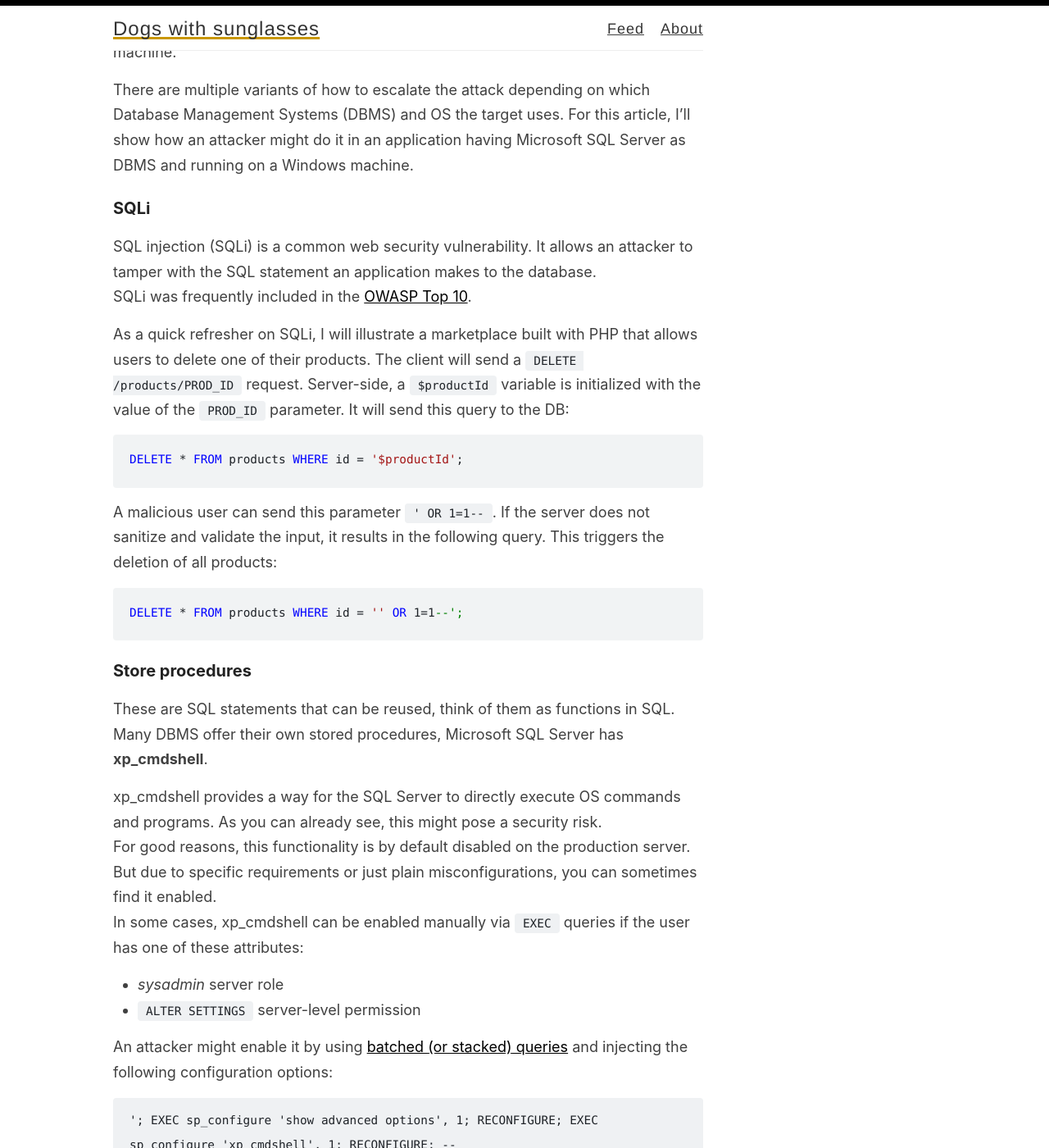
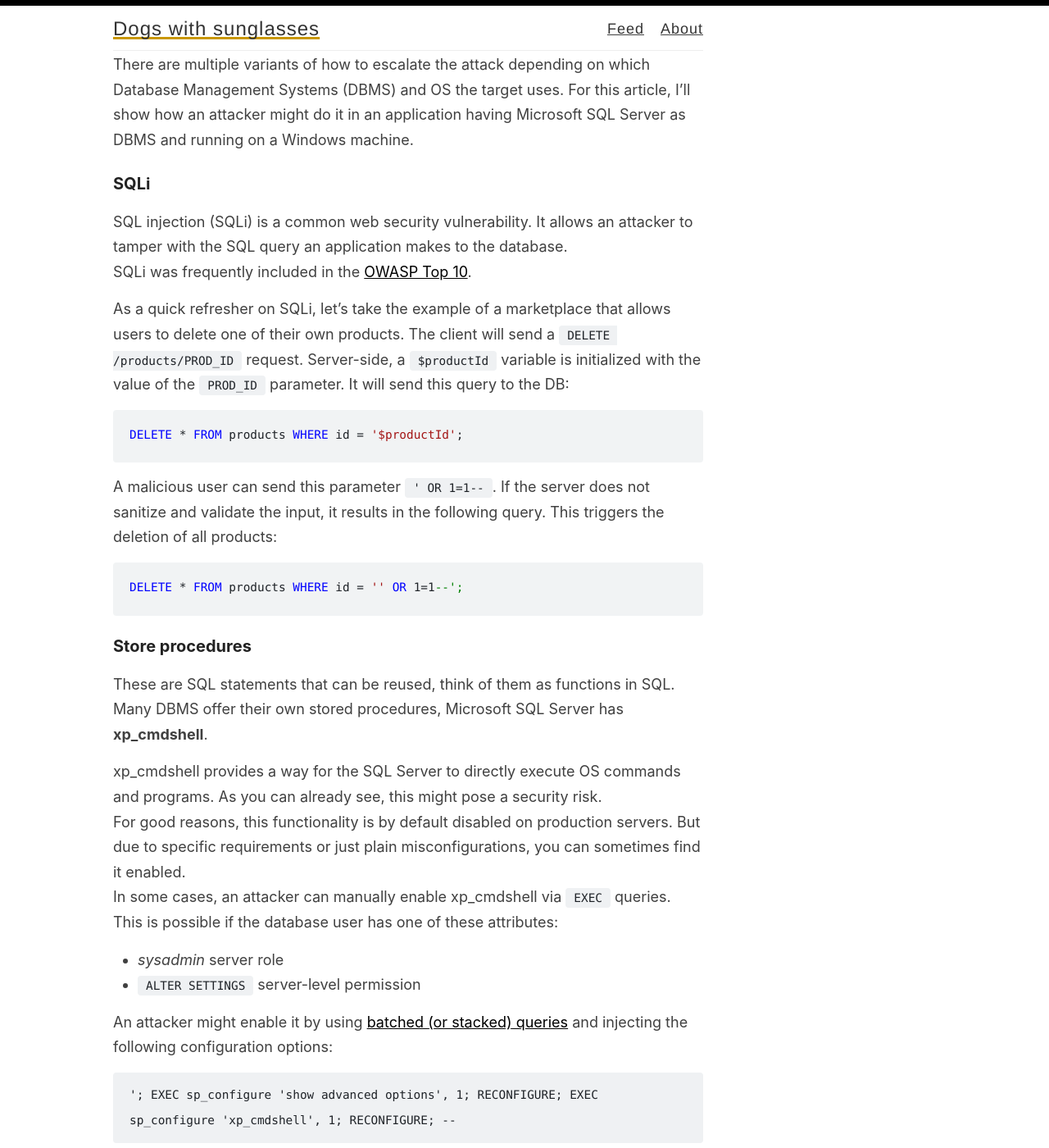
Before and after one commit to panacotar/blog, a Jekyll site: the page built from _posts/2024-01-08-from-SQL-injection-to-remote-code-execution.md, in a window 1280 px wide and 1400 px high, scrolled down 241 px. Shown: the whole window at 82% size. Built offline with Jekyll 4.4.1, drawn with Linux system fonts in a browser that asks for light colours; some of the changed text lies outside the part shown.

Commit message:
Reword article sqli to rce

````diff
--- a/_posts/2024-01-08-from-SQL-injection-to-remote-code-execution.md
+++ b/_posts/2024-01-08-from-SQL-injection-to-remote-code-execution.md
@@ -3,15 +3,15 @@ layout: post
 title: From SQLi to remote code execution
 ---
 
-SQL injection opens the way to data manipulation and theft, but I recently discovered that it can be an attack vector enabling **remote code execution** (RCE). This highly critical vulnerability gives the attacker access to the entire target machine.
+SQL injection opens the way to data manipulation and theft, but I recently discovered that it can be an attack vector enabling **remote code execution** (RCE). This highly critical vulnerability gives the attacker access to the target machine.
 
 There are multiple variants of how to escalate the attack depending on which Database Management Systems (DBMS) and OS the target uses. For this article, I'll show how an attacker might do it in an application having Microsoft SQL Server as DBMS and running on a Windows machine.
 
 ### SQLi
-SQL injection (SQLi) is a common web security vulnerability. It allows an attacker to tamper with the SQL statement an application makes to the database.
+SQL injection (SQLi) is a common web security vulnerability. It allows an attacker to tamper with the SQL query an application makes to the database.
 SQLi was frequently included in the [OWASP Top 10](https://www.owasptopten.org/).
 
-As a quick refresher on SQLi, I will illustrate a marketplace built with PHP that allows users to delete one of their products. The client will send a `DELETE /products/PROD_ID` request. Server-side, a `$productId` variable is initialized with the value of the `PROD_ID` parameter. It will send this query to the DB:
+As a quick refresher on SQLi, let's take the example of a marketplace that allows users to delete one of their own products. The client will send a `DELETE /products/PROD_ID` request. Server-side, a `$productId` variable is initialized with the value of the `PROD_ID` parameter. It will send this query to the DB:
 
 ```sql
 DELETE * FROM products WHERE id = '$productId';
@@ -27,8 +27,8 @@ DELETE * FROM products WHERE id = '' OR 1=1--';
 These are SQL statements that can be reused, think of them as functions in SQL. Many DBMS offer their own stored procedures, Microsoft SQL Server has **xp_cmdshell**.
 
 xp_cmdshell provides a way for the SQL Server to directly execute OS commands and programs. As you can already see, this might pose a security risk.
-For good reasons, this functionality is by default disabled on the production server. But due to specific requirements or just plain misconfigurations, you can sometimes find it enabled.
-In some cases, xp_cmdshell can be enabled manually via `EXEC` queries if the user has one of these attributes:
+For good reasons, this functionality is by default disabled on production servers. But due to specific requirements or just plain misconfigurations, you can sometimes find it enabled.
+In some cases, an attacker can manually enable xp_cmdshell via `EXEC` queries. This is possible if the database user has one of these attributes:
 - *sysadmin* server role
 - `ALTER SETTINGS` server-level permission
 
````
